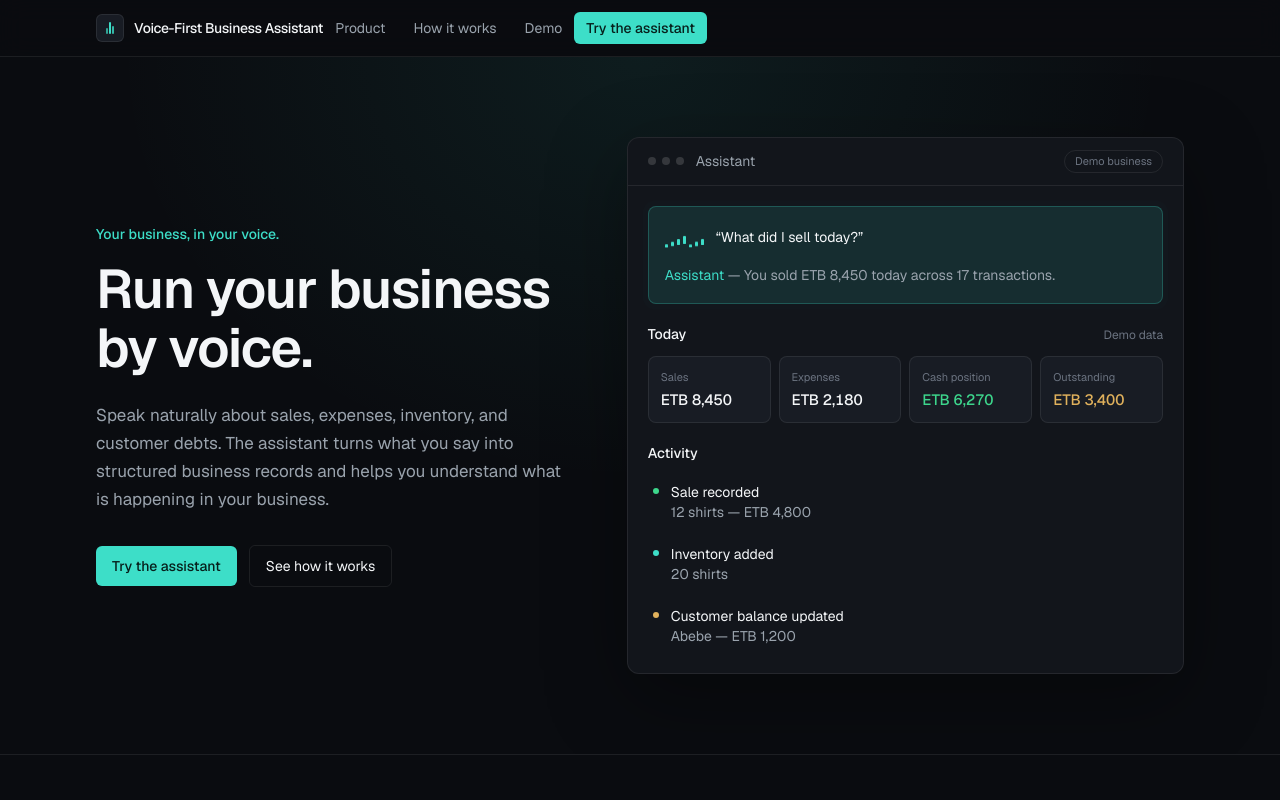
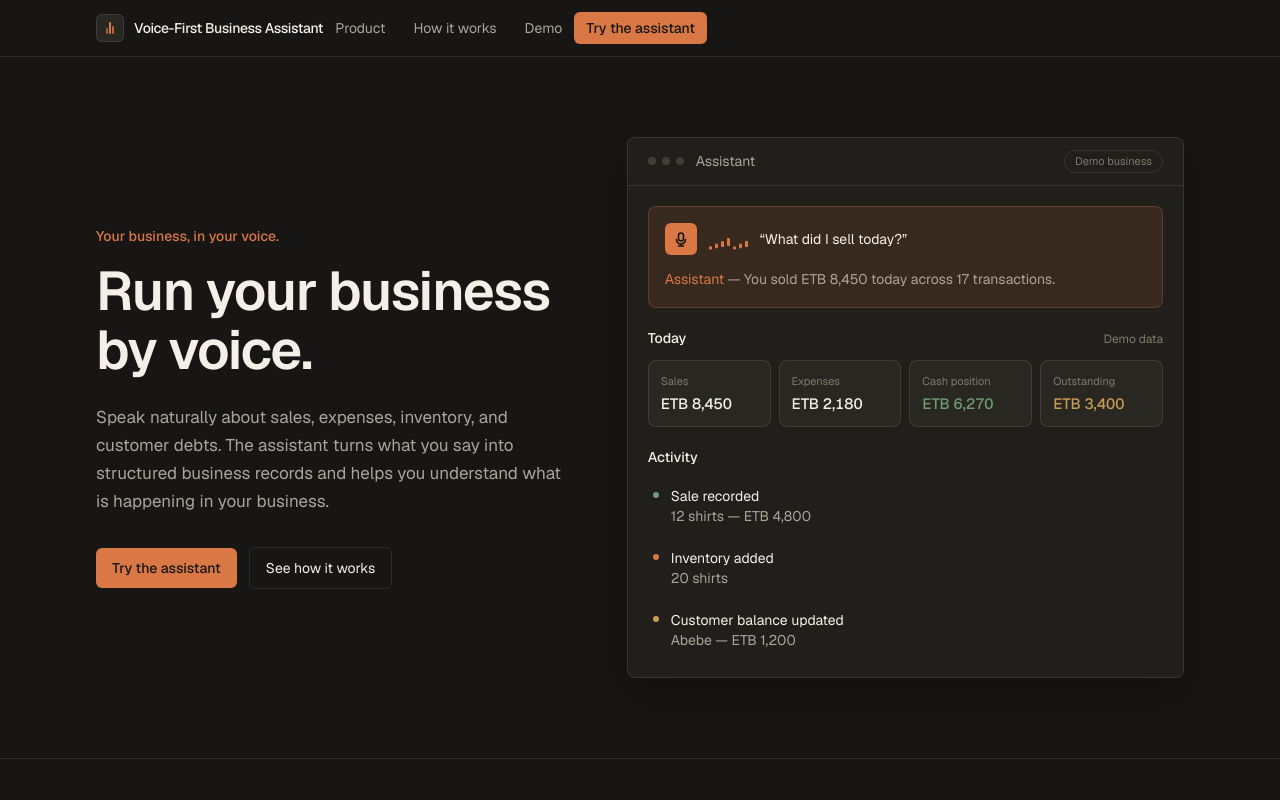
Before and after one commit to Fraol-D/Voice-First-Business-Assistant, a Next.js app: page / in a window 1280 px wide. Shown: the top 800 px of the page. Built offline with nearby package versions, Linux system fonts and the light colour scheme.

Commit message:
feat: refine product visual identity

```diff
--- a/src/app/globals.css
+++ b/src/app/globals.css
@@ -1,17 +1,18 @@
 @import "tailwindcss";
 
 :root {
-  --background: #0a0c10;
-  --surface: #12151b;
-  --surface-2: #181c24;
-  --foreground: #f4f6f8;
-  --muted: #9aa3ad;
-  --faint: #6b7380;
-  --line: rgba(244, 246, 248, 0.08);
-  --accent: #3ddec8;
-  --accent-dim: rgba(61, 222, 200, 0.12);
-  --positive: #3dd68c;
-  --attention: #e0b15c;
+  --background: #171614;
+  --surface: #211f1b;
+  --surface-2: #292722;
+  --foreground: #f4f0e8;
+  --muted: #aaa49a;
+  --faint: #7f796f;
+  --line: rgba(244, 240, 232, 0.1);
+  --accent: #d97745;
+  --accent-dim: rgba(217, 119, 69, 0.12);
+  --positive: #6f9b72;
+  --attention: #c89b52;
+  --negative: #c86b63;
 }
 
 @theme inline {
@@ -26,6 +27,7 @@
   --color-accent-dim: var(--accent-dim);
   --color-positive: var(--positive);
   --color-attention: var(--attention);
+  --color-negative: var(--negative);
   --font-sans: var(--font-geist-sans);
   --font-mono: var(--font-geist-mono);
 }
@@ -75,13 +77,13 @@ summary::-webkit-details-marker {
   }
 }
 
-@keyframes pulse-glow {
+@keyframes pulse-voice {
   0%,
   100% {
-    box-shadow: 0 0 0 0 rgba(61, 222, 200, 0.18);
+    box-shadow: 0 0 0 0 rgba(217, 119, 69, 0.18);
   }
   50% {
-    box-shadow: 0 0 0 6px rgba(61, 222, 200, 0);
+    box-shadow: 0 0 0 5px rgba(217, 119, 69, 0);
   }
 }
 
@@ -94,8 +96,8 @@ summary::-webkit-details-marker {
   animation: wave 1.15s ease-in-out infinite;
 }
 
-.voice-glow {
-  animation: pulse-glow 2.4s ease-in-out infinite;
+.voice-pulse {
+  animation: pulse-voice 2.4s ease-in-out infinite;
 }
 
 @media (prefers-reduced-motion: reduce) {
@@ -105,7 +107,7 @@ summary::-webkit-details-marker {
 
   .enter-up,
   .wave-bar,
-  .voice-glow {
+  .voice-pulse {
     animation: none;
   }
 }
--- a/src/app/page.tsx
+++ b/src/app/page.tsx
@@ -62,7 +62,7 @@ function Mark() {
 export default function Home() {
   return (
     <div className="flex min-h-full flex-1 flex-col">
-      <header className="sticky top-0 z-20 border-b border-line bg-background/80 backdrop-blur-md">
+      <header className="sticky top-0 z-20 border-b border-line bg-background">
         <div className="mx-auto flex h-14 w-full max-w-6xl items-center gap-3 px-5 sm:px-8">
           <a
             href="#product"
@@ -105,7 +105,7 @@ export default function Home() {
             </details>
             <a
               href="#demo"
-              className="shrink-0 rounded-md bg-accent px-3 py-1.5 text-sm font-medium text-[#07201c] transition-opacity hover:opacity-90"
+              className="shrink-0 rounded-md bg-accent px-3 py-1.5 text-sm font-medium text-background transition-opacity hover:opacity-90"
             >
               <span className="sm:hidden">Try</span>
               <span className="hidden sm:inline">Try the assistant</span>
@@ -119,10 +119,6 @@ export default function Home() {
           id="product"
           className="relative overflow-hidden scroll-mt-16"
         >
-          <div
-            aria-hidden="true"
-            className="pointer-events-none absolute inset-x-0 top-0 h-[520px] bg-[radial-gradient(ellipse_at_top,_rgba(61,222,200,0.08),_transparent_58%)]"
-          />
           <div className="relative mx-auto grid w-full max-w-6xl items-center gap-12 px-5 py-16 sm:px-8 lg:grid-cols-[minmax(0,0.92fr)_minmax(0,1.08fr)] lg:gap-14 lg:py-20">
             <div className="min-w-0">
               <p
@@ -152,13 +148,13 @@ export default function Home() {
               >
                 <a
                   href="#demo"
-                  className="rounded-md bg-accent px-4 py-2.5 text-sm font-medium text-[#07201c] transition-opacity hover:opacity-90"
+                    className="rounded-md bg-accent px-4 py-2.5 text-sm font-medium text-background transition-opacity hover:opacity-90"
                 >
                   Try the assistant
                 </a>
                 <a
                   href="#how-it-works"
-                  className="rounded-md border border-line px-4 py-2.5 text-sm text-foreground transition-colors hover:bg-white/[0.03]"
+                    className="rounded-md border border-line px-4 py-2.5 text-sm text-foreground transition-colors hover:bg-surface-2"
                 >
                   See how it works
                 </a>
@@ -181,7 +177,7 @@ export default function Home() {
               {steps.map((step, index) => (
                 <article
                   key={step.title}
-                  className="rounded-xl border border-line bg-surface p-5 transition-transform duration-200 hover:-translate-y-0.5"
+                  className="rounded-lg border border-line bg-surface p-5 transition-colors duration-200 hover:border-accent/35"
                 >
                   <p className="font-mono text-xs text-faint">
                     0{index + 1}
@@ -206,7 +202,7 @@ export default function Home() {
               {capabilities.map((item) => (
                 <article
                   key={item.title}
-                  className="rounded-xl border border-line bg-surface p-6 transition-colors hover:border-white/12"
+                  className="rounded-lg border border-line bg-surface p-6 transition-colors hover:border-accent/35"
                 >
                   <h3 className="text-base font-medium">{item.title}</h3>
                   <p className="mt-2 text-sm leading-6 text-muted">
@@ -230,13 +226,13 @@ export default function Home() {
             <div className="mt-8 flex flex-wrap items-center justify-center gap-3">
               <a
                 href="#demo"
-                className="rounded-md bg-accent px-4 py-2.5 text-sm font-medium text-[#07201c] transition-opacity hover:opacity-90"
+                className="rounded-md bg-accent px-4 py-2.5 text-sm font-medium text-background transition-opacity hover:opacity-90"
               >
                 Try the assistant
               </a>
               <a
                 href="#how-it-works"
-                className="rounded-md border border-line px-4 py-2.5 text-sm text-foreground transition-colors hover:bg-white/[0.03]"
+                className="rounded-md border border-line px-4 py-2.5 text-sm text-foreground transition-colors hover:bg-surface-2"
               >
                 See how it works
               </a>
--- a/src/components/landing/product-preview.tsx
+++ b/src/components/landing/product-preview.tsx
@@ -29,15 +29,15 @@ export function ProductPreview() {
   return (
     <div
       id="demo"
-      className="enter-up w-full min-w-0 scroll-mt-24 rounded-xl border border-line bg-surface shadow-[0_24px_80px_rgba(0,0,0,0.35)]"
+      className="enter-up w-full min-w-0 scroll-mt-24 rounded-lg border border-line bg-surface shadow-[0_16px_40px_rgba(0,0,0,0.24)]"
       style={{ animationDelay: "160ms" }}
     >
       <div className="flex items-center justify-between border-b border-line px-4 py-3 sm:px-5">
         <div className="flex items-center gap-3">
           <div className="flex gap-1.5" aria-hidden="true">
-            <span className="size-2 rounded-full bg-white/15" />
-            <span className="size-2 rounded-full bg-white/15" />
-            <span className="size-2 rounded-full bg-white/15" />
+            <span className="size-2 rounded-full bg-foreground/15" />
+            <span className="size-2 rounded-full bg-foreground/15" />
+            <span className="size-2 rounded-full bg-foreground/15" />
           </div>
           <p className="text-sm text-muted">Assistant</p>
         </div>
@@ -47,8 +47,25 @@ export function ProductPreview() {
       </div>
 
       <div className="space-y-5 p-4 sm:p-5">
-        <div className="voice-glow rounded-lg border border-accent/25 bg-accent-dim p-3.5 sm:p-4">
+        <div className="voice-pulse rounded-lg border border-accent/25 bg-accent-dim p-3.5 sm:p-4">
           <div className="flex min-w-0 items-start gap-3 sm:items-center">
+            <span
+              className="flex size-8 shrink-0 items-center justify-center rounded-md bg-accent text-background"
+              aria-label="Voice activity"
+            >
+              <svg
+                aria-hidden="true"
+                viewBox="0 0 16 16"
+                className="size-4"
+                fill="none"
+                stroke="currentColor"
+                strokeWidth="1.6"
+                strokeLinecap="round"
+              >
+                <rect x="5.5" y="2" width="5" height="8" rx="2.5" />
+                <path d="M3.5 8.5a4.5 4.5 0 0 0 9 0M8 13v2M5.5 15h5" />
+              </svg>
+            </span>
             <div
               className="flex h-7 items-end gap-[3px]"
               aria-hidden="true"
@@ -83,7 +100,7 @@ export function ProductPreview() {
             {metrics.map((metric) => (
               <div
                 key={metric.label}
-                className="rounded-lg border border-line bg-surface-2 px-3 py-3 transition-colors hover:border-white/12"
+                className="rounded-lg border border-line bg-surface-2 px-3 py-3 transition-colors hover:border-accent/35"
               >
                 <p className="text-[11px] text-faint">{metric.label}</p>
                 <p
```
